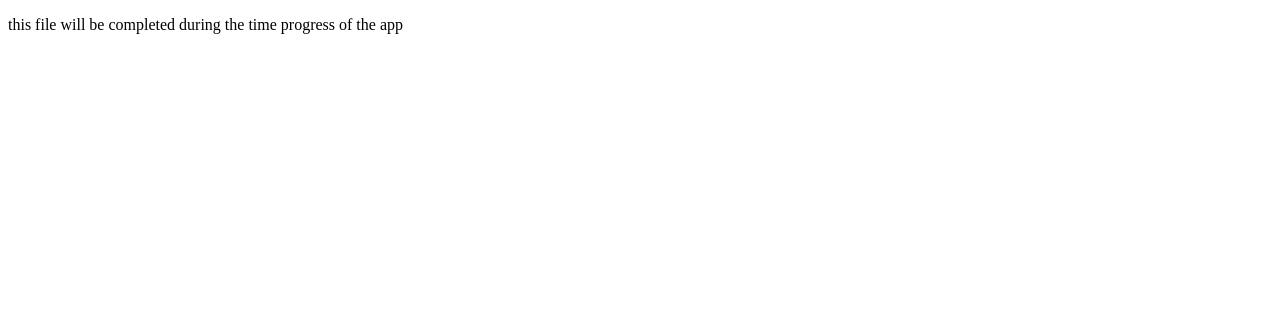
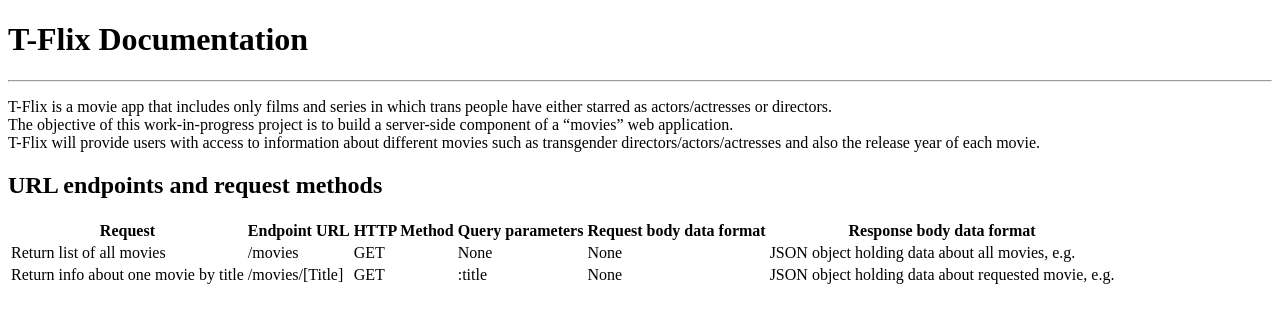
Before and after one commit to BJaguar71/movie_api, a website: page public/documentation.html in a window 1280 px wide. Drawn offline with Linux system fonts and the light colour scheme.

Commit message:
updated the documentation.html file
documenting URL endpoints

```diff
--- a/public/documentation.html
+++ b/public/documentation.html
@@ -4,11 +4,47 @@
     <meta charset="UTF-8">
     <meta http-equiv="X-UA-Compatible" content="IE=edge">
     <meta movie="viewport" content="width=device-width, initial-scale=1.0">
-    <title>Documentation</title>
+    <title>T-Flix Documentation</title>
 </head>
 <body>
+    <h1>T-Flix Documentation</h1>
+    <hr>
     <p>
-        this file will be completed during the time progress of the app
+        T-Flix is a movie app that includes only films and series in which trans people have either starred as actors/actresses or directors. <br>
+        The objective of this work-in-progress project is to build a server-side component of a “movies” web application. <br>
+        T-Flix will provide users with access to information about different movies such as transgender directors/actors/actresses and also the release year of each movie.
     </p>
+    <h2>URL endpoints and request methods</h2>
+    <table>
+        <thead>
+            <tr>
+                <th class="column">Request</th>
+                <th class="column">Endpoint URL</th>
+                <th class="column">HTTP Method</th>
+                <th class="column">Query parameters</th>
+                <th class="column">Request body data format</th>
+                <th class="column">Response body data format</th>
+            </tr>
+        </thead>
+        <!-- Return all movies -->
+        <tr>
+            <td class="column">Return list of all movies</td>
+            <td class="column">/movies</td>
+            <td class="column">GET</td>
+            <td class="column">None</td>
+            <td class="column">None</td>
+            <td class="column">JSON object holding data about all movies, e.g.
+            </td>
+        </tr>
+        <!-- Return info about one movie -->
+        <tr>
+            <td class="column">Return info about one movie by title</td>
+            <td class="column">/movies/[Title]</td>
+            <td class="column">GET</td>
+            <td class="column">:title</td>
+            <td class="column">None</td>
+            <td class="column">JSON object holding data about requested movie, e.g.</td>
+        </tr>
+        <tbody>
 </body>
 </html>
```
